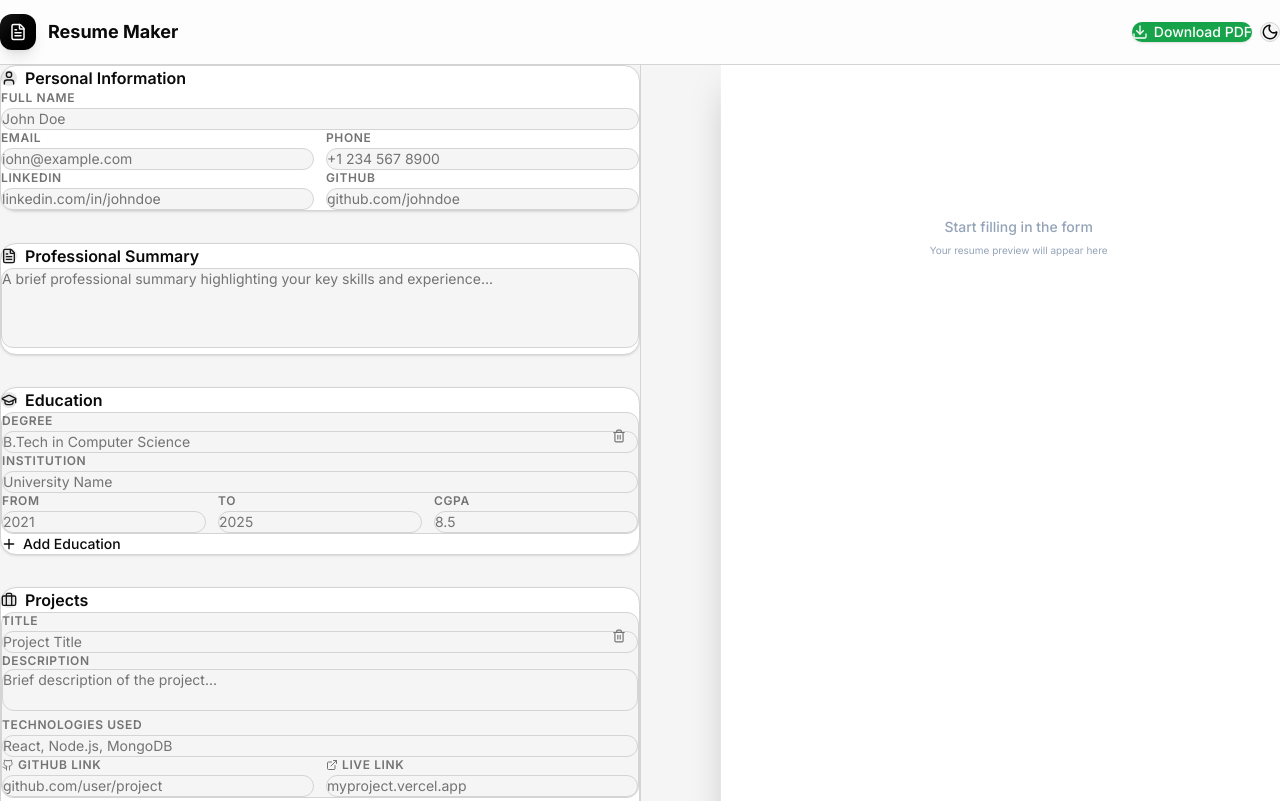
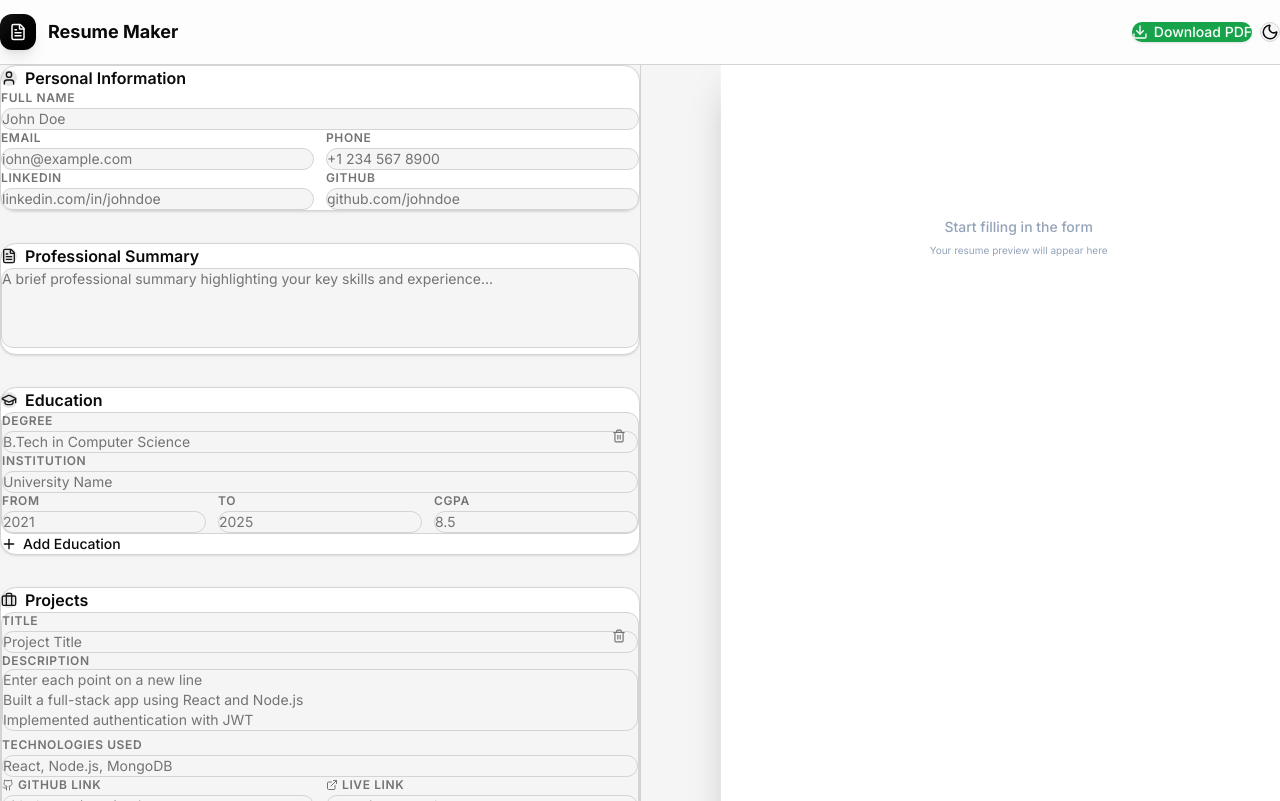
Before and after one commit to Manoharreddi2/Resume-Maker, a React (Vite) app in the folder frontend/: page / in a window 1280 px wide. Built offline with nearby package versions, Linux system fonts and the light colour scheme.

Commit message:
Project descriptions as bullet points

```diff
--- a/frontend/src/components/ResumeForm.jsx
+++ b/frontend/src/components/ResumeForm.jsx
@@ -268,10 +268,10 @@ export default function ResumeForm({ resumeData, setResumeData }) {
                                 <label className={labelClass}>Description</label>
                                 <textarea
                                     className={`${inputClass} resize-none`}
-                                    placeholder="Brief description of the project..."
+                                    placeholder="Enter each point on a new line&#10;Built a full-stack app using React and Node.js&#10;Implemented authentication with JWT"
                                     value={project.description}
                                     onChange={(e) => updateProject(index, "description", e.target.value)}
-                                    rows={2}
+                                    rows={3}
                                 />
                             </div>
                             <div>
--- a/frontend/src/components/ResumePreview.jsx
+++ b/frontend/src/components/ResumePreview.jsx
@@ -165,7 +165,11 @@ export default function ResumePreview({ resumeData, previewRef }) {
                                                     </span>
                                                 </div>
                                                 {proj.description && (
-                                                    <p style={{ color: "#475569", lineHeight: 1.4, margin: "2px 0" }}>{proj.description}</p>
+                                                    <ul style={{ paddingLeft: "18px", margin: "2px 0", color: "#475569", lineHeight: 1.5 }}>
+                                                        {proj.description.split("\n").filter(line => line.trim()).map((line, j) => (
+                                                            <li key={j} style={{ marginBottom: "1px" }}>{line.trim()}</li>
+                                                        ))}
+                                                    </ul>
                                                 )}
                                                 {proj.technologies && (
                                                     <p style={{ fontSize: "9pt", color: "#1a1a1a", fontWeight: 700, margin: "3px 0 0 0" }}>
```
